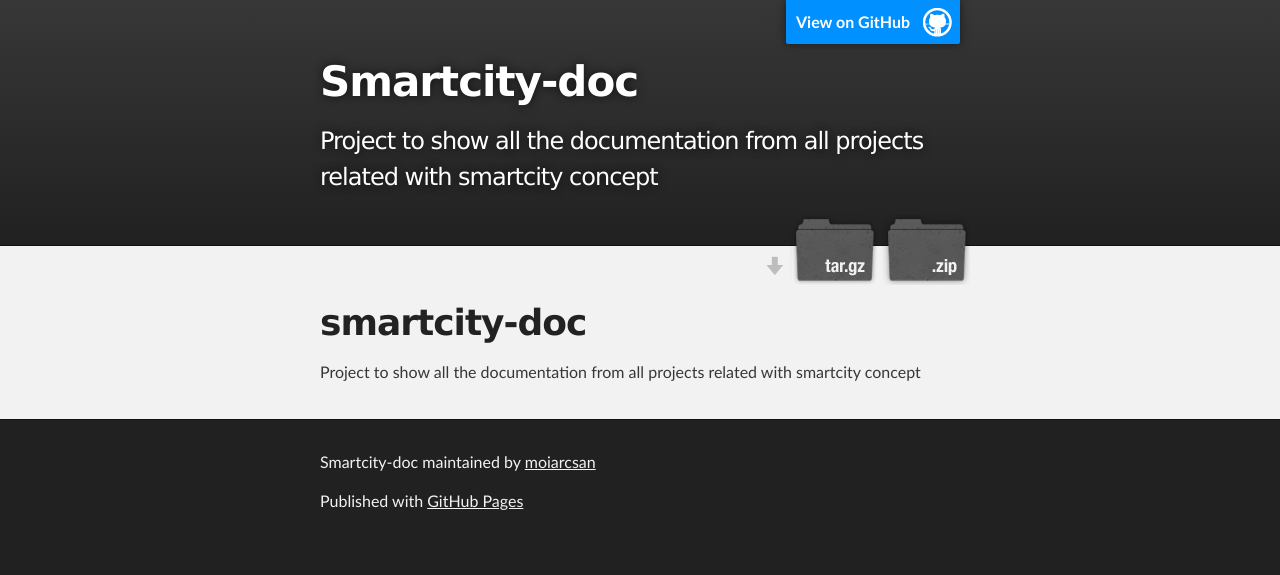
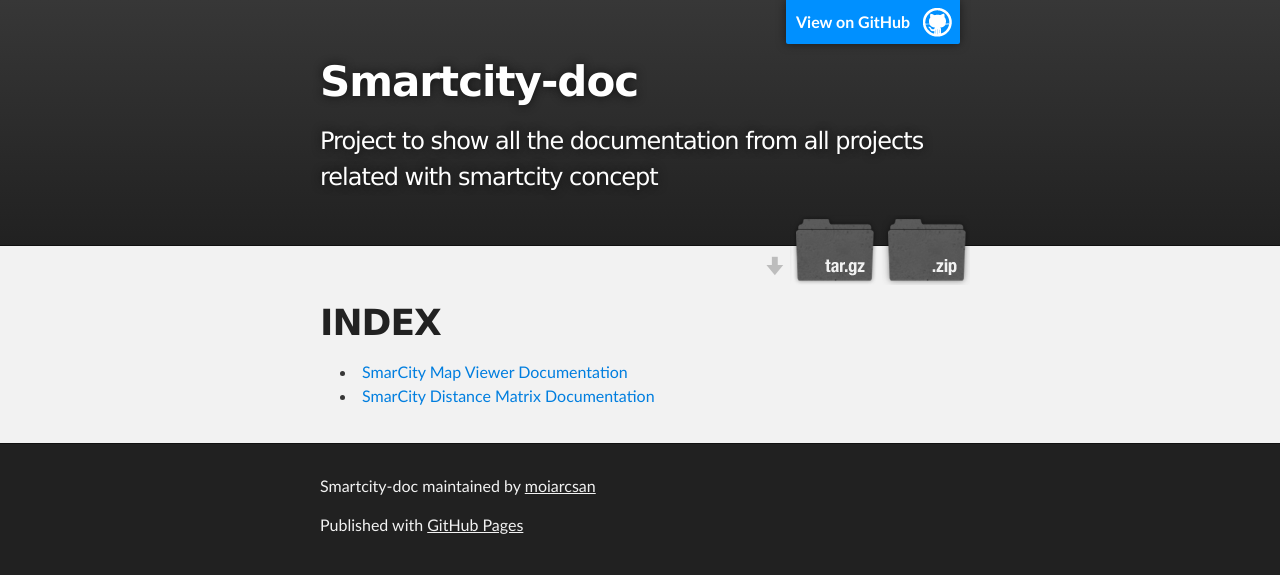
Before and after one commit to Emergya/smartcity-doc, a plain HTML site: page index.html in a window 1280 px wide. Drawn offline with Linux system fonts and the light colour scheme.

Commit message:
[#111272] Update documentation

```diff
--- a/index.html
+++ b/index.html
@@ -31,10 +31,11 @@
     <!-- MAIN CONTENT -->
     <div id="main_content_wrap" class="outer">
       <section id="main_content" class="inner">
-        <h1>
-<a name="smartcity-doc" class="anchor" href="#smartcity-doc"><span class="octicon octicon-link"></span></a>smartcity-doc</h1>
-
-<p>Project to show all the documentation from all projects related with smartcity concept</p>
+        <h1>INDEX</h1>
+        <ul>
+          <li><a href="./SMCMapViewer/index.html">SmarCity Map Viewer Documentation</a></li>
+          <li><a href="./smartcity-distance-matrix/index.html">SmarCity Distance Matrix Documentation</a></li>
+        </ul>
       </section>
     </div>
 
```
Also changed, not shown: 1 other file.
